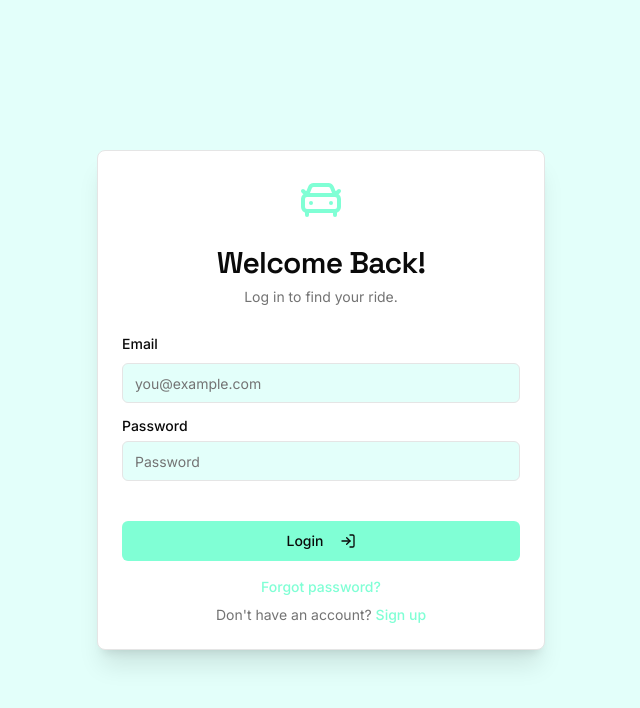
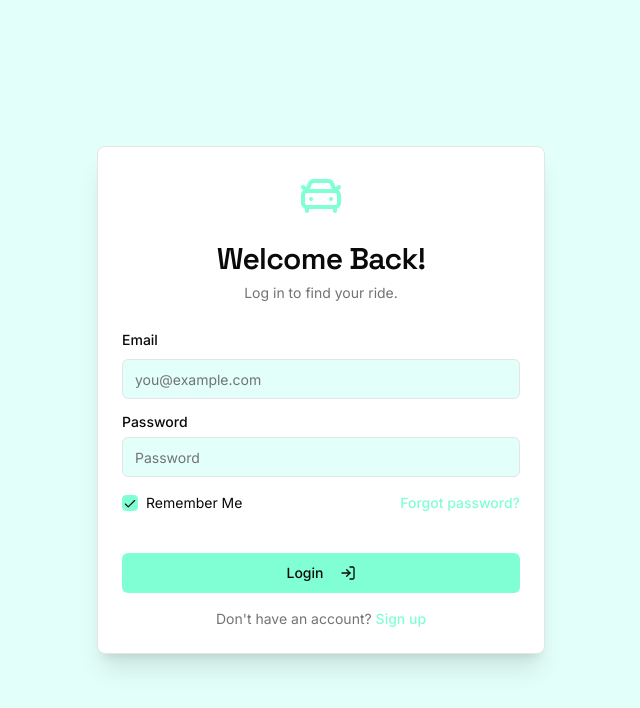
Before and after one commit to ConnorBrug/Campus-Connections, a Next.js app: page /login in a window 1280 px wide. Shown: the top 708 px of the page, without its empty margins (319-959 px from the left). Built offline with nearby package versions, Linux system fonts and the light colour scheme.

Commit message:
should we make a "remember me" button on the login page? would this be b

```diff
--- a/src/app/(auth)/login/page.tsx
+++ b/src/app/(auth)/login/page.tsx
@@ -12,12 +12,14 @@ import { useState } from "react";
 import { useToast } from "@/hooks/use-toast";
 import { CarFront, LogIn, AlertTriangle, Loader2 } from "lucide-react";
 import { Alert, AlertDescription, AlertTitle } from "@/components/ui/alert";
+import { Checkbox } from "@/components/ui/checkbox";
 
 export default function LoginPage() {
   const router = useRouter();
   const { toast } = useToast();
   const [email, setEmail] = useState('');
   const [password, setPassword] = useState('');
+  const [rememberMe, setRememberMe] = useState(true);
   const [isSubmitting, setIsSubmitting] = useState(false);
   const [pageError, setPageError] = useState<string | null>(null);
 
@@ -33,7 +35,7 @@ export default function LoginPage() {
     setIsSubmitting(true);
     setPageError(null);
     try {
-      const userProfile = await login(email, password);
+      const userProfile = await login(email, password, rememberMe);
       toast({ title: "Login Successful!", description: `Welcome back, ${userProfile?.name || 'friend'}!` });
       router.push("/main");
     } catch (error: any) {
@@ -105,6 +107,15 @@ export default function LoginPage() {
                 </div>
               <Input id="password" name="password" type="password" placeholder="Password" required value={password} onChange={handleInputChange(setPassword)} autoComplete="current-password" disabled={isSubmitting} />
             </div>
+             <div className="flex items-center justify-between">
+                <div className="flex items-center space-x-2">
+                    <Checkbox id="remember-me" checked={rememberMe} onCheckedChange={(checked) => setRememberMe(checked as boolean)} />
+                    <Label htmlFor="remember-me" className="text-sm font-normal">Remember Me</Label>
+                </div>
+                <Link href="/forgot-password" className="text-sm font-medium text-primary hover:underline">
+                    Forgot password?
+                </Link>
+            </div>
           </form>
         </CardContent>
         <CardFooter className="flex flex-col items-center pt-4">
@@ -114,9 +125,6 @@ export default function LoginPage() {
                     <LogIn className="ml-2 h-4 w-4" />
                 </Button>
                 <div className="flex flex-col items-center space-y-2">
-                    <Link href="/forgot-password" className="text-sm font-medium text-primary hover:underline">
-                        Forgot password?
-                    </Link>
                      <p className="text-sm text-muted-foreground">
                         Don&apos;t have an account?{' '}
                         <Link href="/signup" className="font-medium text-primary hover:underline">
--- a/src/lib/auth.ts
+++ b/src/lib/auth.ts
@@ -11,6 +11,9 @@ import {
   EmailAuthProvider,
   reauthenticateWithCredential,
   deleteUser,
+  setPersistence,
+  browserSessionPersistence,
+  browserLocalPersistence,
   type User as FirebaseUser
 } from 'firebase/auth';
 import {
@@ -84,8 +87,10 @@ export async function signup(userData: SignupData): Promise<FirebaseUser> {
   }
 }
 
-export async function login(email: string, passwordInput: string): Promise<UserProfile> {
+export async function login(email: string, passwordInput: string, rememberMe: boolean): Promise<UserProfile> {
   'use client';
+  const persistence = rememberMe ? browserLocalPersistence : browserSessionPersistence;
+  await setPersistence(auth, persistence);
   const userCredential = await signInWithEmailAndPassword(auth, email, passwordInput);
   const user = userCredential.user;
   const userProfile = await getUserProfile(user.uid);
```
Also changed, not shown: 1 other file (tests, documents, lock files or other folders).
